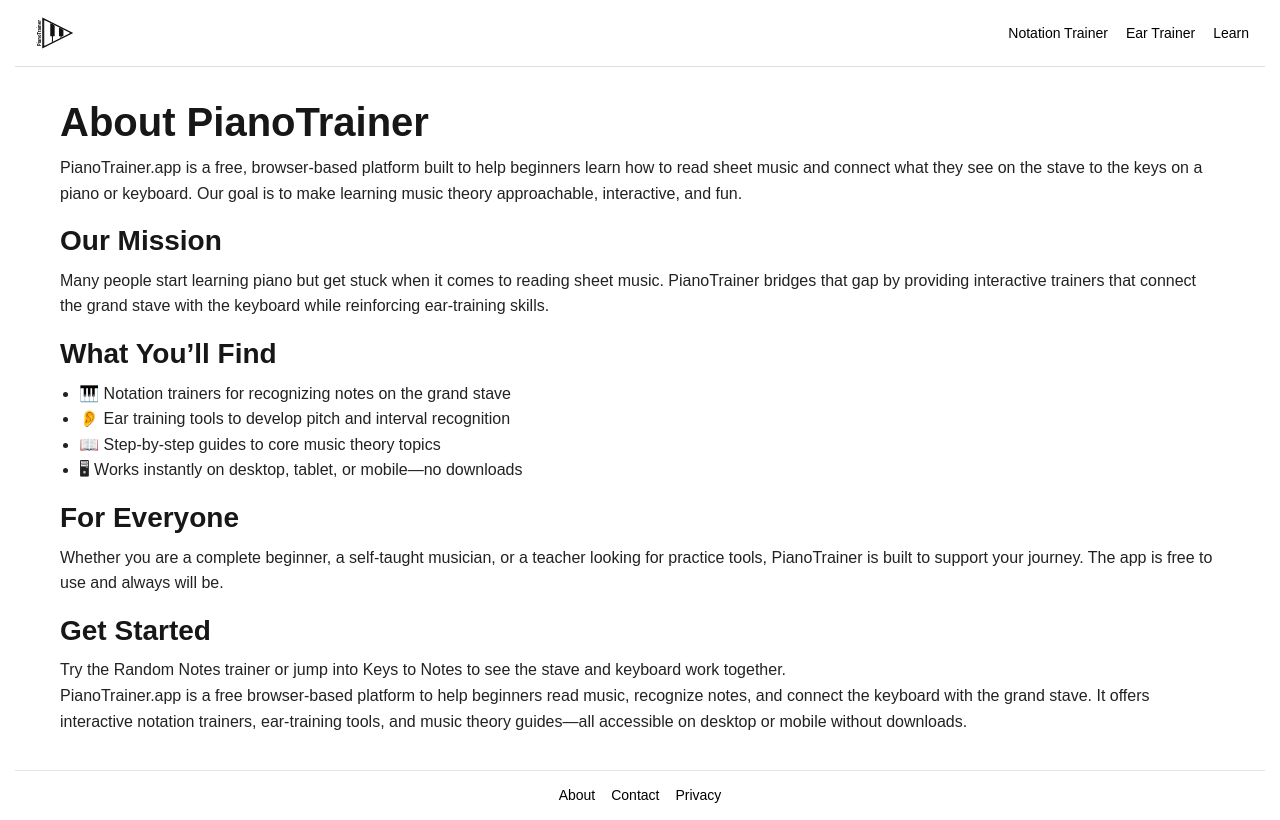
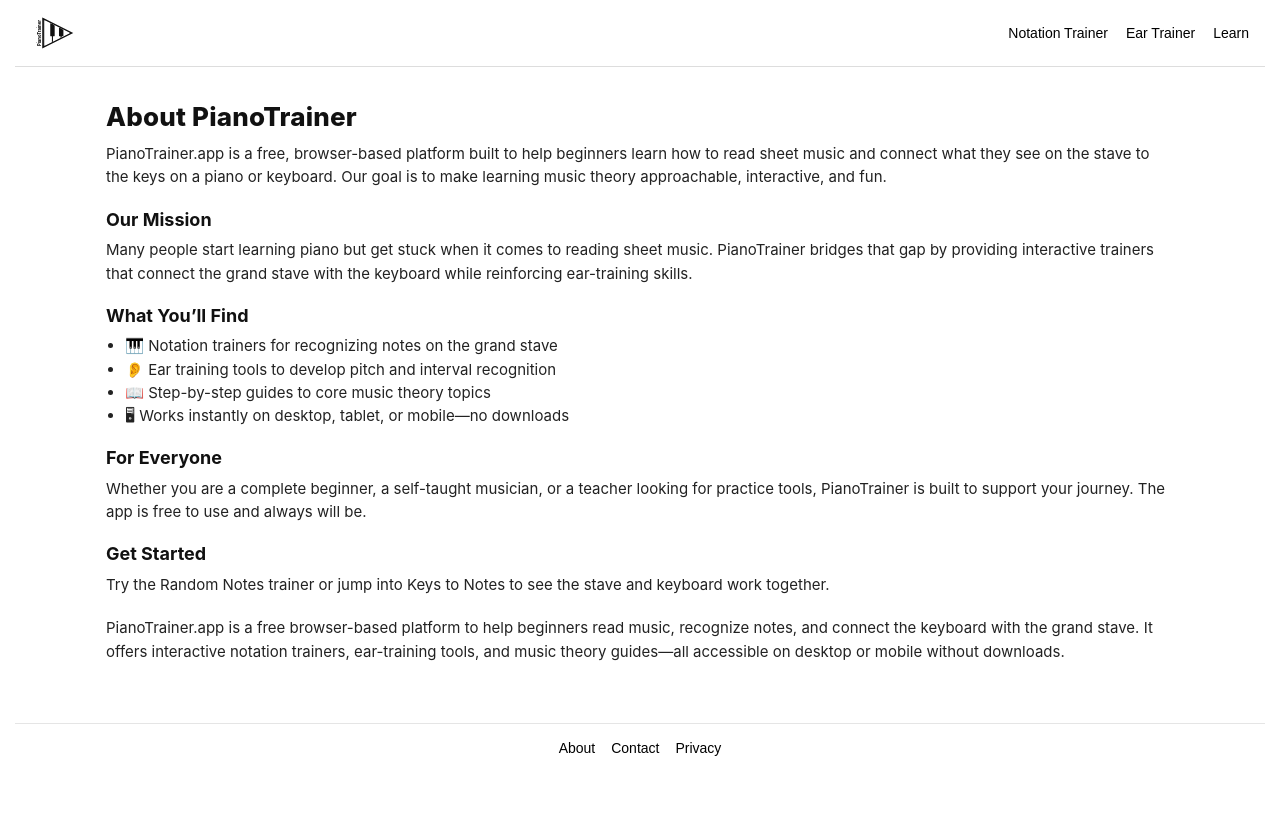
Before and after one commit to andreyeremichev/pianotrainer, a Next.js app: page /about in a window 1280 px wide. Built offline with nearby package versions, Linux system fonts and the light colour scheme.

Commit message:
style(site): centralize Home type & padding; make all (site) pages inherit same scale via .page

```diff
--- a/app/(site)/site.css
+++ b/app/(site)/site.css
@@ -1,58 +1,71 @@
+
 /* app/(site)/site.css
-   Scope everything under the (site) route group so trainer pages remain untouched. */
+   Shared look for ALL non-trainer pages (Home, hubs, About, Contact, Privacy, …).
+   Trainer pages DO NOT import this file. */
 
+/* --- Canonical type & spacing (from Home) --- */
 :root {
-  --site-max: 1200px;
-  --site-pad-x: 12px;
-  --site-pad-y: 8px;
+  --site-font: -apple-system, BlinkMacSystemFont, "Segoe UI", Roboto, Inter,
+               Arial, "Noto Sans", "Liberation Sans", system-ui, sans-serif;
+
+  /* Home-scale sizes */
+  --h1: 26px;   /* Home hero h1 */
+  --h2: 18px;   /* Home section h2 */
+  --p:  15px;   /* Home paragraph */
+
+  --lh-tight: 1.2;
+  --lh-normal: 1.55;
+
+  --page-max: 1100px;   /* Home was 1100px */
+  --pad-x: 16px;        /* Home used 16px all around */
+  --pad-y: 16px;
+
+  --section-gap: 20px;
 }
 
+/* Every (site) page should render <main class="page">… */
 .site-shell .page {
   box-sizing: border-box;
-  max-width: var(--site-max);
+  max-width: var(--page-max);
   margin: 0 auto;
-  padding: var(--site-pad-y) var(--site-pad-x);
+  padding: var(--pad-y) var(--pad-x);
+  font-family: var(--site-font);
+  color: #111;
 }
 
-/* Typography (match Notation Hub look) */
+/* Headings & text — match Home scale */
 .site-shell .page h1 {
-  margin: 20px 0 10px;
+  font-size: var(--h1);
+  line-height: var(--lh-tight);
+  margin: 18px 0 10px;
   font-weight: 800;
-  line-height: 1.15;
-  font-size: clamp(28px, 4vw, 40px);
+  letter-spacing: 0.2px; /* per Home hero */
 }
 
 .site-shell .page h2 {
-  margin: 18px 0 10px;
+  font-size: var(--h2);
+  line-height: var(--lh-tight);
+  margin: 0 0 8px 0; /* per Home section h2 */
   font-weight: 700;
-  line-height: 1.2;
-  font-size: clamp(20px, 3vw, 28px);
-}
-
-.site-shell .page h3 {
-  margin: 14px 0 8px;
-  font-weight: 700;
-  line-height: 1.25;
-  font-size: clamp(18px, 2.4vw, 22px);
 }
 
 .site-shell .page p,
 .site-shell .page li {
-  font-size: 16px;
-  line-height: 1.6;
+  font-size: var(--p);
+  line-height: var(--lh-normal);
   color: #222;
 }
 
+/* Sections spacing (safe default) */
+.site-shell .page section { margin: var(--section-gap) 0; }
+
+/* Links — match header/footer behavior */
+.site-shell .page a { text-decoration: none; }
+.site-shell .page a:hover { text-decoration: underline; }
+
+/* Lists tidy defaults */
 .site-shell .page ul,
 .site-shell .page ol {
-  padding-left: 1.2rem;   /* consistent list indent */
+  padding-left: 1.2rem;
   margin: 0.5rem 0 1rem;
 }
-
-/* Slightly roomier on medium+ screens */
-@media (min-width: 768px) {
-  :root {
-    --site-pad-x: 20px;
-    --site-pad-y: 12px;
-  }
-}
```
Also changed, not shown: app/(site)/page.tsx (+11 -50 lines).
